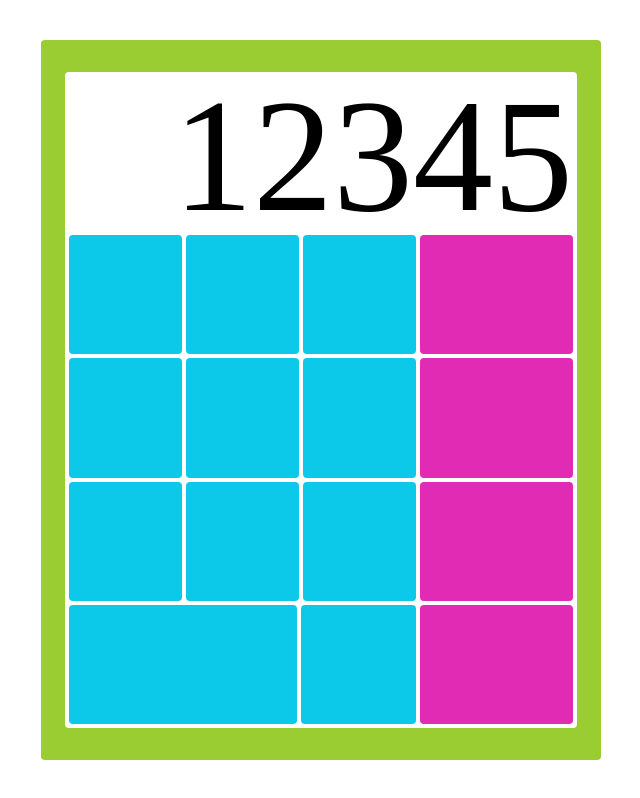
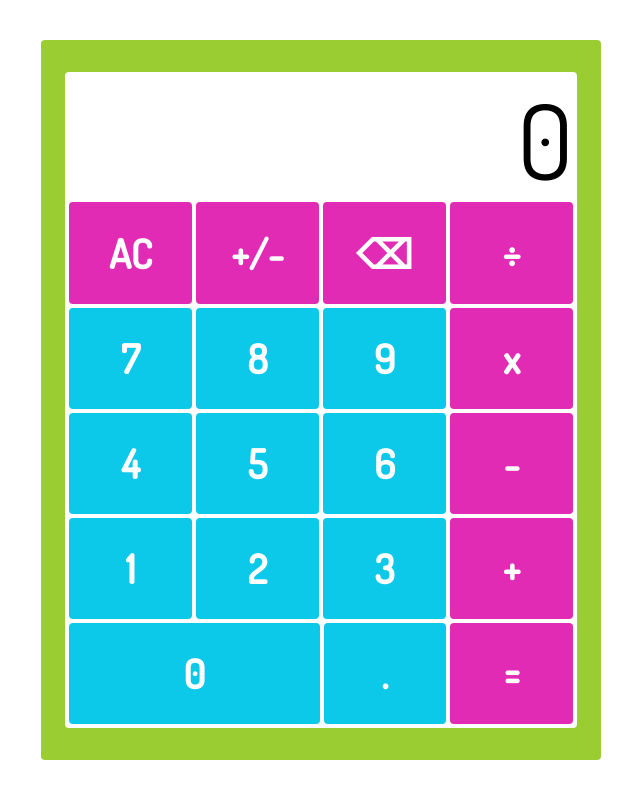
Before and after one commit to veebeewebdev/calculator, a plain HTML site: page index.html in a window 1280 px wide. Shown: the whole page, without its empty margins (319-959 px from the left). Drawn offline with Linux system fonts and the light colour scheme.

Commit message:
Rearrange buttons and add eventListeners

```diff
--- a/index.html
+++ b/index.html
@@ -10,32 +10,37 @@
     </head>
     <body>
         <div class="background-area">
-            <div class="border-area">
-                <div class="content">
-                    <div class="display">
-                        12345
+            <div class="calculator-bezel">
+                <div class="calculator-content">
+                    <div class="calculator-display default-display">
+                        0
                     </div>
-                    <div class="buttons">
-                        <div class="main-buttons">
-                            <div class="seven"></div>
-                            <div class="eight"></div>
-                            <div class="nine"></div>
-                            <div class="four"></div>
-                            <div class="five"></div>
-                            <div class="six"></div>
-                            <div class="one"></div>
-                            <div class="two"></div>
-                            <div class="three"></div>
-                            <div class="zero"></div>
-                            <div class="equal"></div>
-                        </div>
-                        <div class="side-buttons">
-                            <div class="divide"></div>
-                            <div class="multiply"></div>
-                            <div class="subtract"></div>
-                            <div class="add"></div>
+                    <div class="calculator-buttons">
+                        <div id="all-clear" class="btn square-button operator-button">AC</div>
+                        <div id="plus-minus" class="btn square-button operator-button">+/-</div>
+                        <div id="backspace" class="btn square-button operator-button">&#x232B;</div>
+                        <div id="divide" class="btn square-button operator-button">&#xf7;</div>
 
-                        </div>
+                        <div id="seven" class="btn square-button number-button">7</div>
+                        <div id="eight" class="btn square-button number-button">8</div>
+                        <div id="nine" class="btn square-button number-button">9</div>
+                        <div id="multiply" class="btn square-button
+                            operator-button">x</div>
+
+                        <div id="four" class="btn square-button number-button">4</div>
+                        <div id="five" class="btn square-button number-button">5</div>
+                        <div id="six" class="btn square-button number-button">6</div>
+                        <div id="subtract" class="btn square-button
+                            operator-button">-</div>
+
+                        <div id="one" class="btn square-button number-button">1</div>
+                        <div id="two" class="btn square-button number-button">2</div>
+                        <div id="three" class="btn square-button number-button">3</div>
+                        <div id="add" class="btn square-button operator-button">+</div>
+
+                        <div id="zero" class="btn zero">0</div>
+                        <div id="decimal" class="btn square-button number-button">.</div>
+                        <div id="equal" class="btn square-button operator-button">=</div>
                     </div>
                 </div>
             </div>
--- a/javascript.js
+++ b/javascript.js
@@ -20,4 +20,26 @@ function operate(operator, a, b) {
             operator === '*' ? multiply(a, b) :
                 operator === '/' ? divide(a, b) : false);
 }
-console.log(operate('/', 2, 3));
+// console.log(operate('/', 2, 3));
+
+// Create the functions that populate the display when you click the number buttons… you should be storing the ‘display value’ in a variable somewhere for use in the next step.
+digitArray = [0, 1, 2, 3, 4, 5, 6, 7, 8, 9];
+operatorArray = ['+', '-', 'x', '.', '=', '+/-', '÷', '⌫','AC'];
+
+function clickButton() {
+    buttonChoice = this.textContent;
+    buttonChoiceInt = parseInt(buttonChoice);
+    if (digitArray.includes(buttonChoiceInt) || buttonChoice === '.') {
+        console.log('in digit array or decimal');
+        //append to display div and store full display number in variable
+    }
+    if (operatorArray.includes(buttonChoice)) {
+        console.log('in operator array');
+    }
+    console.log(this.textContent);
+
+}
+
+let buttons = document.querySelectorAll('.btn');
+// console.log(buttons);
+buttons.forEach(button => button.addEventListener('click', clickButton));
--- a/styles.css
+++ b/styles.css
@@ -1,3 +1,12 @@
+@import url('https://fonts.googleapis.com/css2?family=Dosis:wght@300;400;500&display=swap');
+
+body {
+    font-family: Dosis, sans-serif;
+}
+p {
+    margin: 0;
+}
+
 .background-area {
     display: flex;
     /* flex-direction: column; */
@@ -7,7 +16,7 @@
     /* min-height: 200px; */
 }
 
-.border-area {
+.calculator-bezel {
     margin: auto;
     height: 90vh;
     min-height: 200px;
@@ -21,7 +30,7 @@
     border-radius: 4px;
 }
 
-.content {
+.calculator-content {
     display: flex;
     flex-direction: column;
     height: 90%;
@@ -29,77 +38,66 @@
     background-color: white;
     padding: 4px;
     border-radius: 4px;
+    font-size: 5vh;
+    line-height: 0em;
+    font-weight: 900;
+
 }
 
-.display {
+.calculator-display {
     display: flex;
     justify-content: right;
     align-items: center;
     flex-grow: 1;
     border-radius: 4px;
-    font-size: 20vh;
+    font-size: 13vh;
     line-height: 0em;
+    font-weight: 400;
 }
 
-.buttons {
+.calculator-buttons {
     display: flex;
+    flex-direction: row;
     justify-content: center;
-    flex-grow: 3;
+    flex-grow: 4;
+    flex-wrap: wrap;
     gap: 4px;
 }
 
-.main-buttons {
+.square-button,
+.number-button {
     display: flex;
     justify-content: center;
-    flex-wrap: wrap;
-    flex-grow: 2;
-    /* main-buttons takes up two times the width of the other div in the parent */
-    height: 100%;
-    gap: 4px;
-    /* padding: 0 0 4px 4px; */
-}
+    align-items: center;
 
-.side-buttons {
-    display: flex;
-    flex-direction: column;
-    /* height: 100%; */
     flex-grow: 1;
-    flex-shrink: 1;
-    gap: 4px;
-    /* padding: 0 4px 4px 0; */
+    /* flex-shrink: 1; */
+    flex-basis: 20%;
+    background-color: rgb(12, 200, 233);
+    border-radius: 4px;
+    text-align: center;
+    color: white;
+    /* padding-top: 20%; */
+    /* box-sizing: border-box; */
+
 }
 
 .zero {
+    display: flex;
+    justify-content: center;
+    align-items: center;
     flex-grow: 2;
-    flex-shrink: 1;
-    flex-basis: 60%;
+    color: white;
+    /* flex-shrink: 0; */
+    flex-basis: 41%;
     background-color: rgb(12, 200, 233);
     border-radius: 4px;
+    text-align: center;
 }
 
-.one,
-.two,
-.three,
-.four,
-.five,
-.six,
-.seven,
-.eight,
-.nine,
-.equal {
-    flex-grow: 1;
-    flex-shrink: 1;
-    flex-basis: 30%;
-    /* they each take up 30% of the width - except for zero*/
-    background-color: rgb(12, 200, 233);
-    border-radius: 4px;
+.operator-button {
+    background-color: rgb(226, 43, 180);
+    /* flex-shrink: 2; */
+    /* flex-grow: .5; */
+
 }
-
-.divide,
-.multiply,
-.subtract,
-.add {
-    background-color: rgb(226, 43, 180);
-    flex-grow: 1;
-    border-radius: 4px;
-}
```
